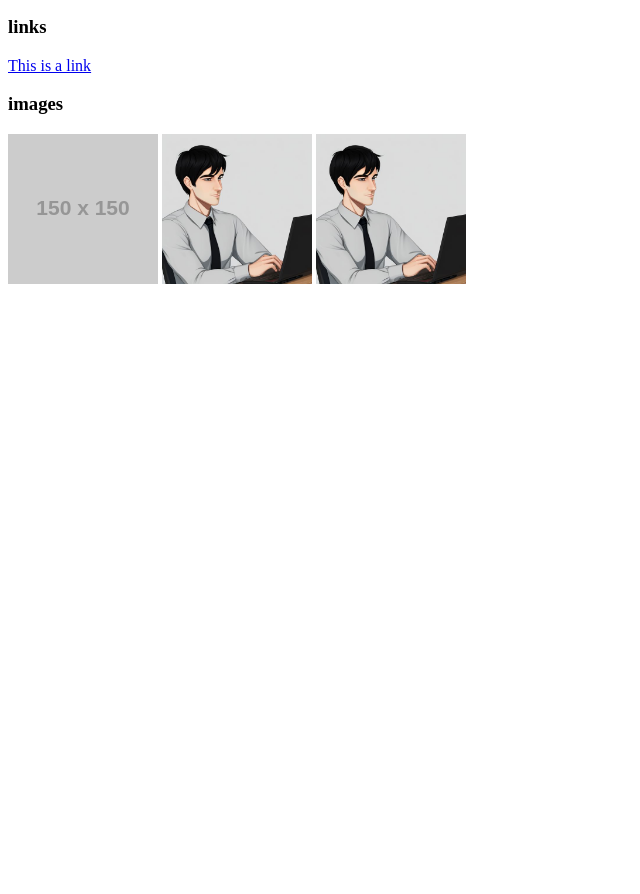
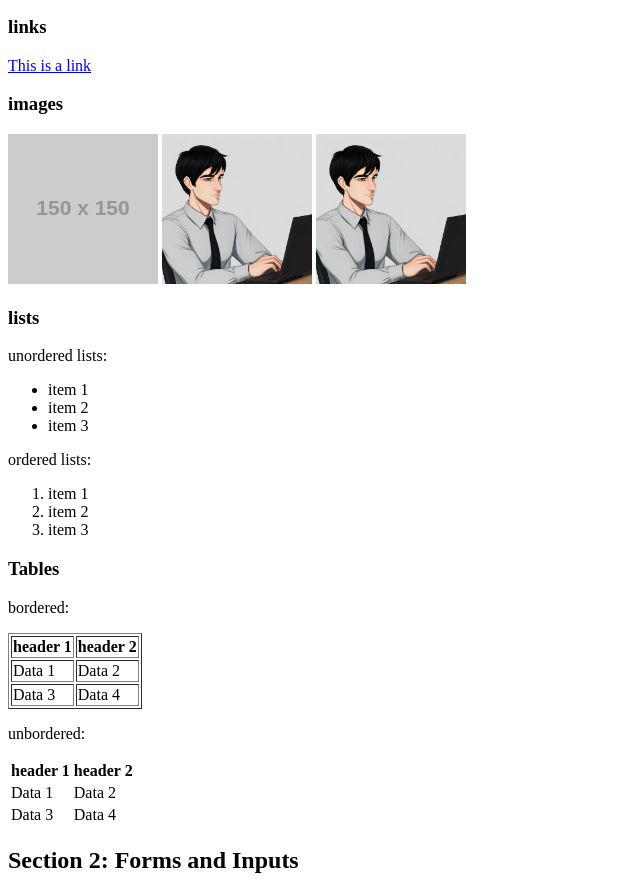
Before and after one commit to Ali-Rhayem/html-intro, a plain HTML site: page index.html in a window 1280 px wide. Shown: the part 614-1508 px from the top of the page, without its empty margins (0-640 px from the left). Before the commit the page ends 910 px from the top, so only its background shows below. Drawn offline with Linux system fonts and the light colour scheme; placeholder pictures from the web are drawn by us.

Commit message:
added tables

```diff
--- a/index.html
+++ b/index.html
@@ -48,8 +48,55 @@
             <img src="assets/assignment1.jpg" alt="pfp" height="150" width="150">
         </a>
 
+        <h3>lists</h3>
+        <p>unordered lists:</p>
+        <ul>
+            <li>item 1</li>
+            <li>item 2</li>
+            <li>item 3</li>
+        </ul>
+        <p>ordered lists:</p>
+        <ol>
+            <li>item 1</li>
+            <li>item 2</li>
+            <li>item 3</li>
+        </ol>
+        <h3>Tables</h3>
+        <p>bordered:</p>
+        <table border="1">
+            <tr>
+                <th>header 1</th>
+                <th>header 2</th>
+            </tr>
+            <tr>
+                <td>Data 1</td>
+                <td>Data 2</td>
+            </tr>
+            <tr>
+                <td>Data 3</td>
+                <td>Data 4</td>
+            </tr>
+        </table>
+        <p>unbordered:</p>
+        <table>
+            <tr>
+                <th>header 1</th>
+                <th>header 2</th>
+            </tr>
+            <tr>
+                <td>Data 1</td>
+                <td>Data 2</td>
+            </tr>
+            <tr>
+                <td>Data 3</td>
+                <td>Data 4</td>
+            </tr>
+        </table>
     </section>
+    <section id="section2">
+        <h2>Section 2: Forms and Inputs</h2>
 
+    </section>
 </body>
 
 </html>
```
